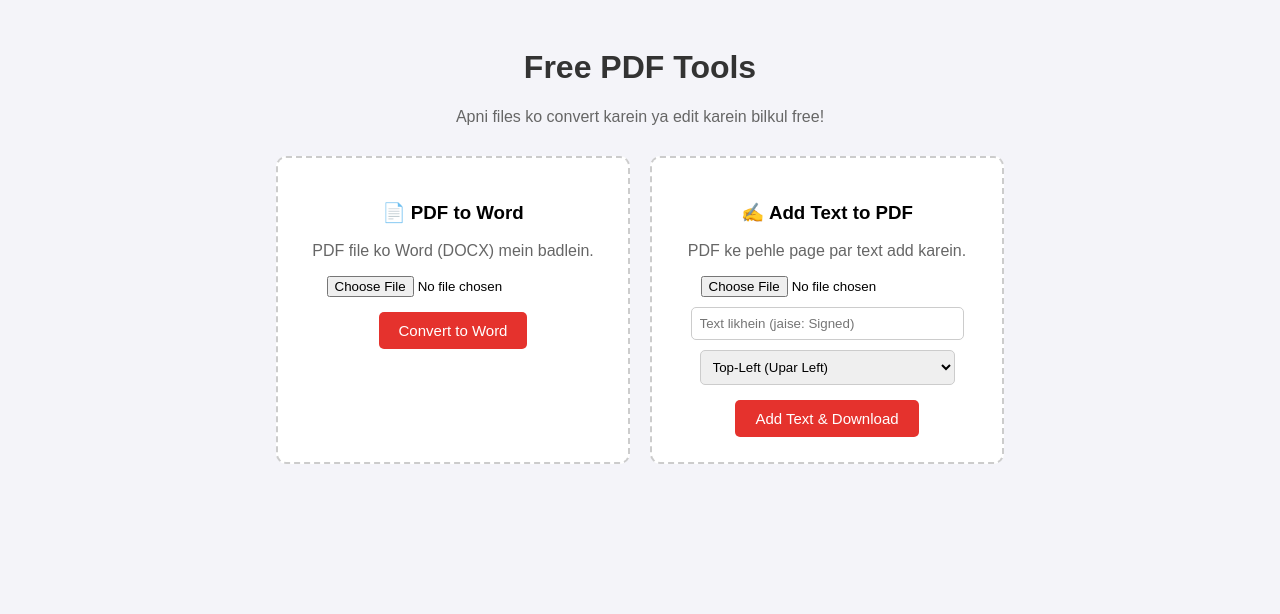
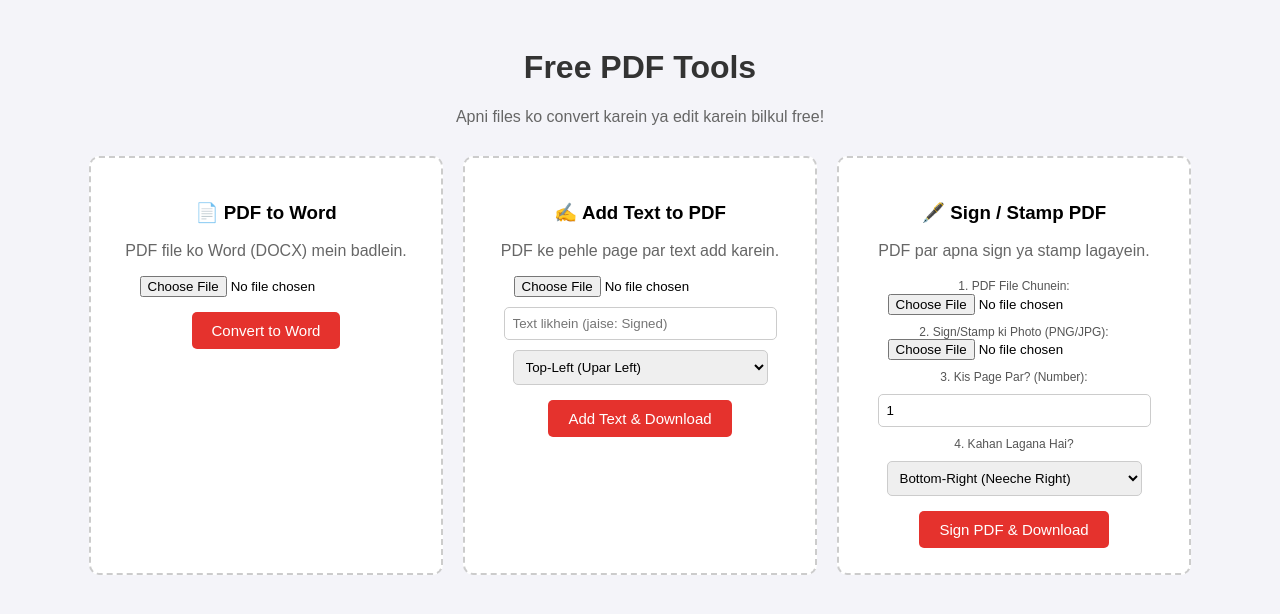
Before and after one commit to tahaqureshicongo-dev/pdf-converter, a Flask app: page / in a window 1280 px wide. Shown: the top 614 px of the page. Run offline with Flask 3, Linux system fonts and the light colour scheme.

Commit message:
Added Sign PDF feature

```diff
--- a/app.py
+++ b/app.py
@@ -19,7 +19,6 @@ def home():
 def convert():
     if 'file' not in request.files:
         return jsonify({'success': False, 'error': 'No file uploaded'})
-
     file = request.files['file']
     if file.filename == '':
         return jsonify({'success': False, 'error': 'No file selected'})
@@ -33,10 +32,7 @@ def convert():
         cv = Converter(pdf_path)
         cv.convert(docx_path)
         cv.close()
-
-        # Return JSON with the download filename
         return jsonify({'success': True, 'download_file': os.path.basename(docx_path)})
-
     return jsonify({'success': False, 'error': 'Only PDF files allowed'})
 
 # Feature 2: PDF par Text/Sign Add Karein
@@ -73,12 +69,63 @@ def edit_pdf():
         edited_path = pdf_path.replace('.pdf', '_edited.pdf')
         doc.save(edited_path)
         doc.close()
-
         return jsonify({'success': True, 'download_file': os.path.basename(edited_path)})
-
     return jsonify({'success': False, 'error': 'Only PDF files allowed'})
 
-# Naya Route: File Download karne ke liye
+# Feature 3: PDF par Sign/Stamp Lagayein (NAYA FEATURE)
+@app.route('/sign-pdf', methods=['POST'])
+def sign_pdf():
+    if 'pdf_file' not in request.files or 'sign_image' not in request.files:
+        return jsonify({'success': False, 'error': 'PDF aur Signature dono upload karein'})
+
+    pdf_file = request.files['pdf_file']
+    sign_image = request.files['sign_image']
+    page_num = int(request.form.get('page_num', 1)) - 1 # User 1 se start karta hai, Python 0 se
+    position = request.form.get('position', 'bottom-right')
+
+    if pdf_file.filename.endswith('.pdf') and sign_image.filename.endswith(('.png', '.jpg', '.jpeg')):
+        pdf_filename = secure_filename(pdf_file.filename)
+        sign_filename = secure_filename(sign_image.filename)
+
+        pdf_path = os.path.join(app.config['UPLOAD_FOLDER'], pdf_filename)
+        sign_path = os.path.join(app.config['UPLOAD_FOLDER'], sign_filename)
+
+        pdf_file.save(pdf_path)
+        sign_image.save(sign_path)
+
+        doc = fitz.open(pdf_path)
+
+        # Check karein ki page number valid hai ya nahi
+        if page_num >= len(doc):
+            page_num = len(doc) - 1
+
+        page = doc[page_num]
+        page_width = page.rect.width
+        page_height = page.rect.height
+
+        # Position ke hisaab se image ka size aur jagah set karein
+        img_width, img_height = 150, 80 # Signature ka size
+
+        if position == 'bottom-right':
+            rect = fitz.Rect(page_width - img_width - 20, page_height - img_height - 20, page_width - 20, page_height - 20)
+        elif position == 'bottom-left':
+            rect = fitz.Rect(20, page_height - img_height - 20, img_width + 20, page_height - 20)
+        elif position == 'top-right':
+            rect = fitz.Rect(page_width - img_width - 20, 20, page_width - 20, img_height + 20)
+        else: # center
+            rect = fitz.Rect((page_width - img_width)/2, (page_height - img_height)/2, (page_width + img_width)/2, (page_height + img_height)/2)
+
+        page.insert_image(rect, filename=sign_path)
+
+        signed_path = pdf_path.replace('.pdf', '_signed.pdf')
+        doc.save(signed_path)
+        doc.close()
+
+        return jsonify({'success': True, 'download_file': os.path.basename(signed_path)})
+
+    return jsonify({'success': False, 'error': 'PDF aur Image (PNG/JPG) format check karein'})
+
+# Download Route
 @app.route('/download/<filename>')
 def download_file(filename):
     file_path = os.path.join(app.config['UPLOAD_FOLDER'], filename)
--- a/templates/index.html
+++ b/templates/index.html
@@ -25,7 +25,7 @@
             color: white; padding: 10px 20px; border-radius: 5px; margin-top: 15px;
         }
         .btn-download:hover { background: #218838 !important; }
-        input[type="text"], select { padding: 8px; width: 85%; margin-top: 10px; border: 1px solid #ccc; border-radius: 5px; }
+        input[type="text"], input[type="number"], select { padding: 8px; width: 85%; margin-top: 10px; border: 1px solid #ccc; border-radius: 5px; }
         .loading { color: #e5322d; font-weight: bold; margin-top: 15px; display: none; }
         .success-box { display: none; margin-top: 15px; }
     </style>
@@ -45,7 +45,7 @@
                 <button id="btn1" type="submit">Convert to Word</button>
                 <p id="loading1" class="loading">Converting... Please wait</p>
                 <div id="success1" class="success-box">
-                    <a id="link1" href="#" class="btn-download">⬇️ Download File</a>
+                    <a id="link1" href="#" class="btn-download">⬇️ Download Word File</a>
                 </div>
             </form>
         </div>
@@ -73,11 +73,41 @@
                 </div>
             </form>
         </div>
+
+        <!-- Feature 3: Sign/Stamp PDF (NAYA FEATURE) -->
+        <div class="card">
+            <h3>🖋️ Sign / Stamp PDF</h3>
+            <p>PDF par apna sign ya stamp lagayein.</p>
+            <form id="form3" onsubmit="handleConvert(event, 'form3', '/sign-pdf', 'loading3', 'success3', 'btn3')">
+                <label style="font-size:12px; color:#555;">1. PDF File Chunein:</label>
+                <input type="file" name="pdf_file" accept=".pdf" required>
+                <br>
+                <label style="font-size:12px; color:#555; display:block; margin-top:10px;">2. Sign/Stamp ki Photo (PNG/JPG):</label>
+                <input type="file" name="sign_image" accept="image/png, image/jpeg" required>
+                <br>
+                <label style="font-size:12px; color:#555; display:block; margin-top:10px;">3. Kis Page Par? (Number):</label>
+                <input type="number" name="page_num" value="1" min="1" required>
+                <br>
+                <label style="font-size:12px; color:#555; display:block; margin-top:10px;">4. Kahan Lagana Hai?</label>
+                <select name="position">
+                    <option value="bottom-right">Bottom-Right (Neeche Right)</option>
+                    <option value="bottom-left">Bottom-Left (Neeche Left)</option>
+                    <option value="top-right">Top-Right (Upar Right)</option>
+                    <option value="center">Center (Beech Mein)</option>
+                </select>
+                <br>
+                <button id="btn3" type="submit">Sign PDF & Download</button>
+                <p id="loading3" class="loading">Sign lag raha hai... Please wait</p>
+                <div id="success3" class="success-box">
+                    <a id="link3" href="#" class="btn-download">⬇️ Download Signed PDF</a>
+                </div>
+            </form>
+        </div>
     </div>
 
     <script>
         async function handleConvert(event, formId, endpoint, loadingId, successId, btnId) {
-            event.preventDefault(); // Page reload hone se rokta hai
+            event.preventDefault();
 
             var form = document.getElementById(formId);
             var formData = new FormData(form);
@@ -85,7 +115,6 @@
             var successBox = document.getElementById(successId);
             var btn = document.getElementById(btnId);
 
-            // Reset UI
             loading.style.display = 'block';
             successBox.style.display = 'none';
             btn.disabled = true;
@@ -97,7 +126,6 @@
                 if (data.success) {
                     loading.style.display = 'none';
                     successBox.style.display = 'block';
-                    // Download link set karein
                     var downloadLink = document.getElementById(successId.replace('success', 'link'));
                     downloadLink.href = '/download/' + data.download_file;
                 } else {
```
